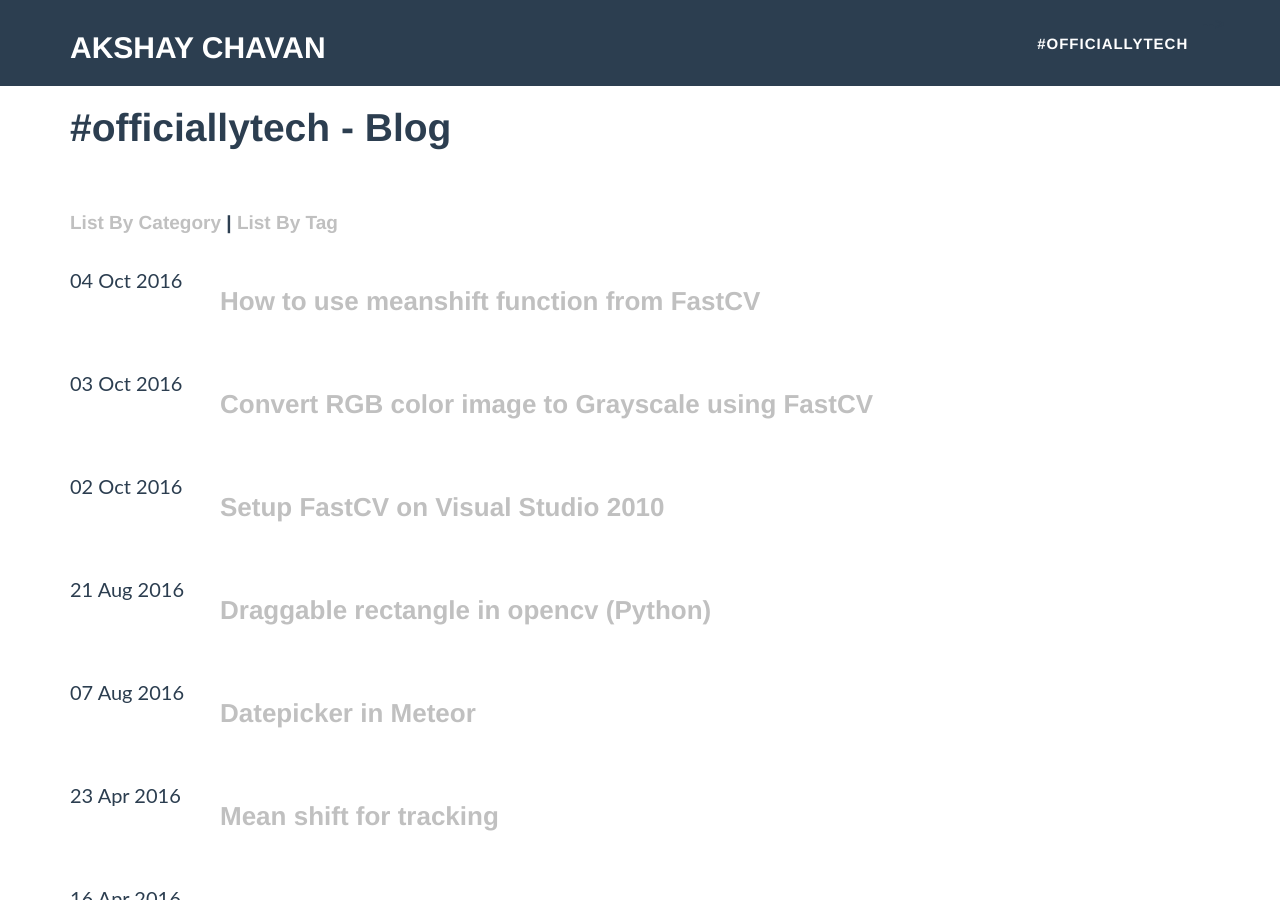
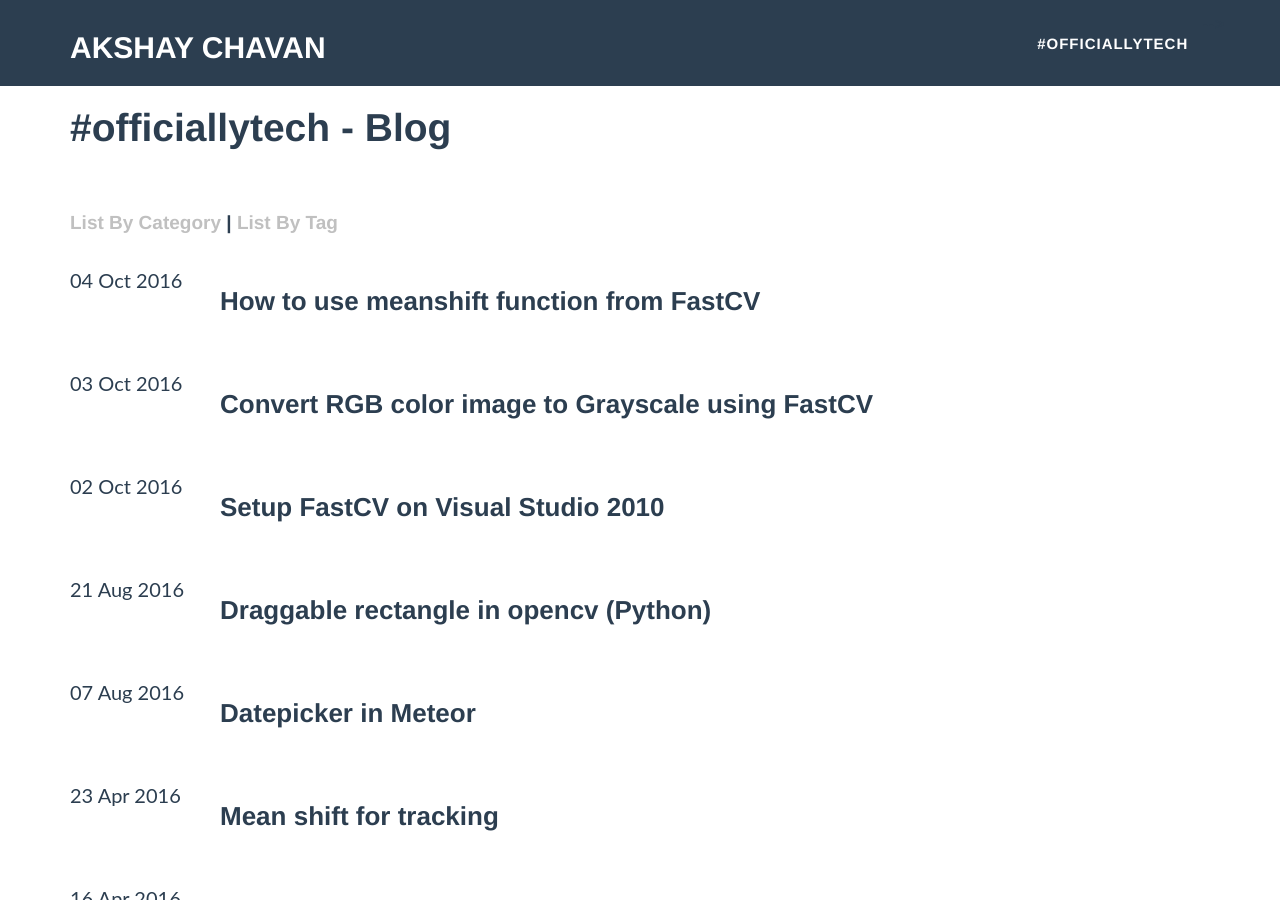
Before and after one commit to arccoder/arccoder.github.io, a Jekyll site: the page built from blog/index.html, in a window 1280 px wide and 900 px high. Built offline with Jekyll 4.4.1, drawn with Linux system fonts in a browser that asks for light colours; nearby versions of some CDN libraries; some web fonts are replaced.

Commit message:
Update index.html

```diff
--- a/blog/index.html
+++ b/blog/index.html
@@ -19,7 +19,7 @@
                 <p>{{ post.date | date_to_string }}</p>
             </div>
             <div>
-                <h3 style="color:#2c3e50"><a href="{{ site.baseurl }}{{ post.url }}">{{ post.title }}</a></h3>
+                <h3><a style="color:#2c3e50" href="{{ site.baseurl }}{{ post.url }}">{{ post.title }}</a></h3>
             </div>
         </div>
         <br>
```
